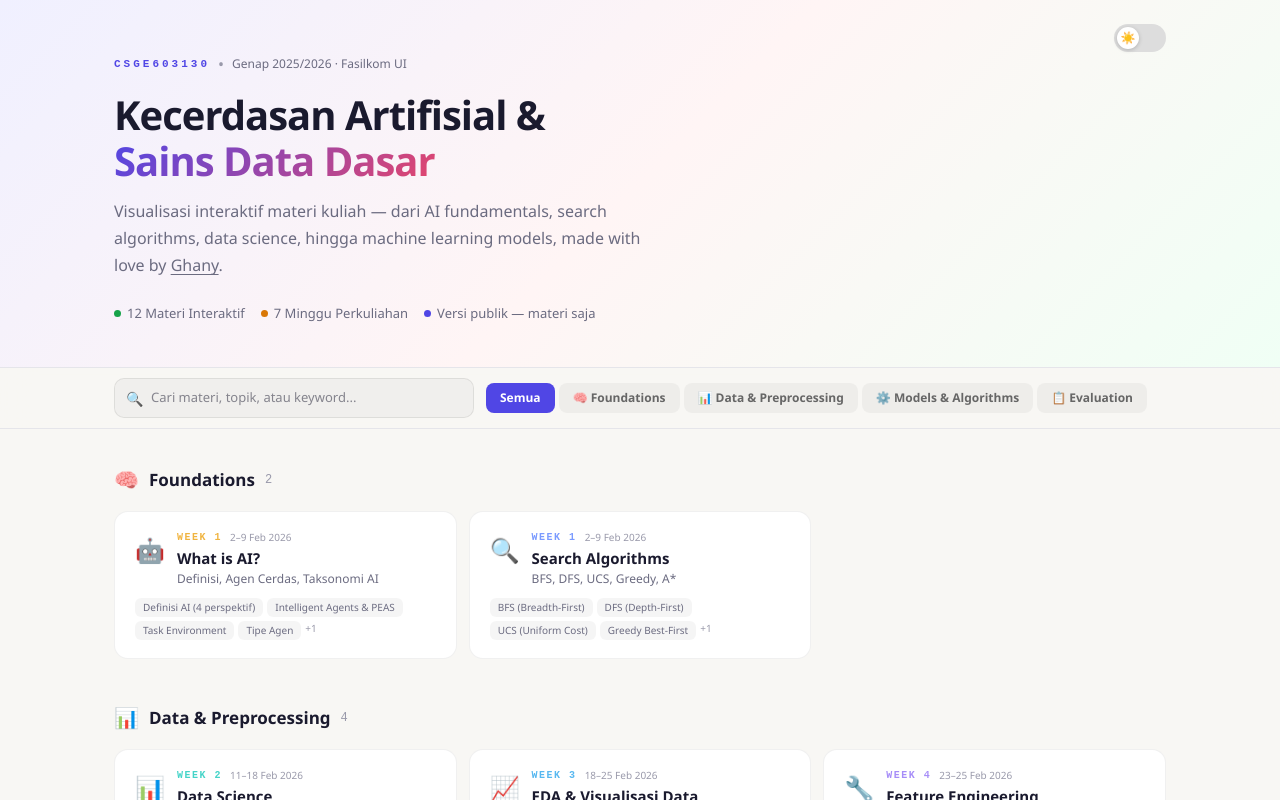
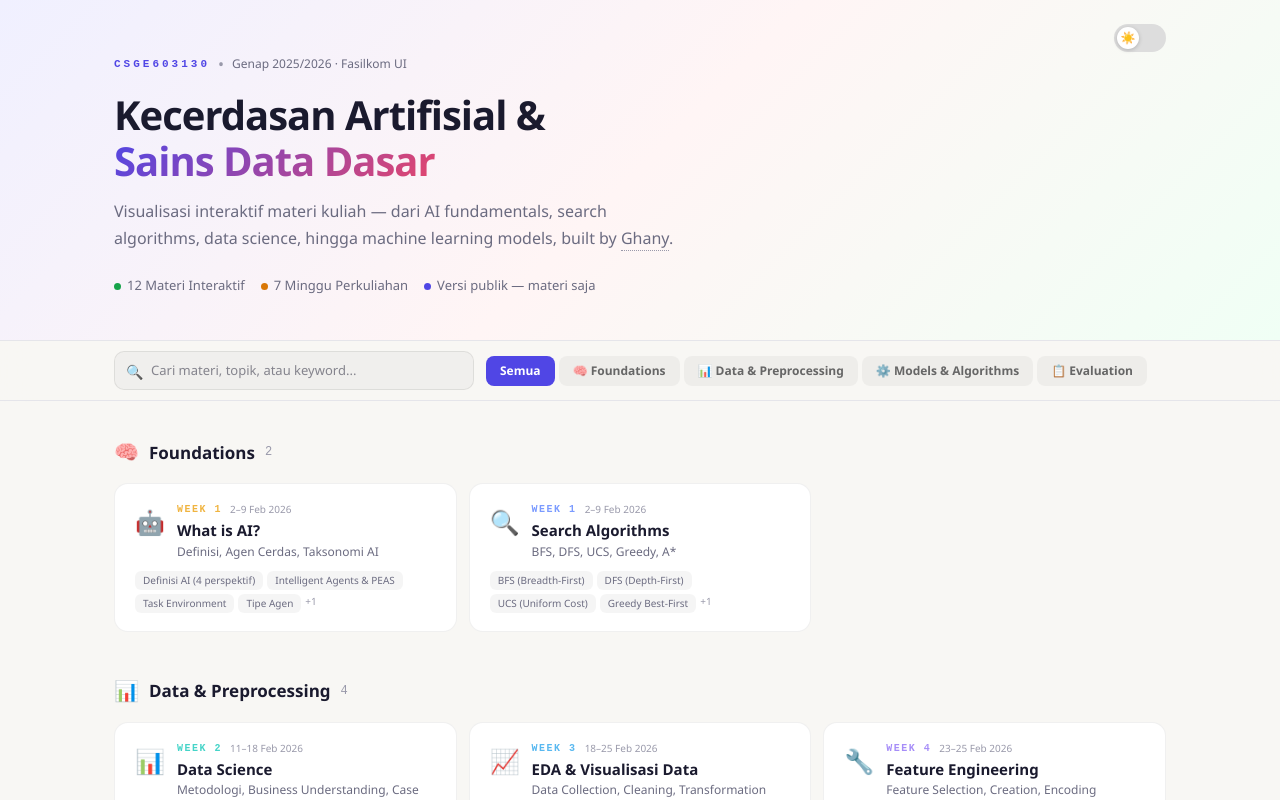
Before and after one commit to GhanyR/kasdad-public, a Next.js app: page / in a window 1280 px wide. Shown: the top 800 px of the page. Built offline with nearby package versions, Linux system fonts and the light colour scheme.

Commit message:
built by + dotted underline

```diff
--- a/src/app/page.tsx
+++ b/src/app/page.tsx
@@ -124,8 +124,8 @@ export default function Home() {
           </h1>
           <p style={{ color: t.textMuted, fontSize: 16, maxWidth: 560, lineHeight: 1.7, marginBottom: 24 }}>
             Visualisasi interaktif materi kuliah — dari AI fundamentals,
-            search algorithms, data science, hingga machine learning models, made with love by{" "}
-            <a href="https://www.instagram.com/ghanyrasyid_/" target="_blank" rel="noopener noreferrer" style={{ color: t.textMuted, textDecoration: "underline", textUnderlineOffset: 3 }}>Ghany</a>.
+            search algorithms, data science, hingga machine learning models, built by{" "}
+            <a href="https://www.instagram.com/ghanyrasyid_/" target="_blank" rel="noopener noreferrer" style={{ color: t.textMuted, textDecoration: "none", borderBottom: `1px dotted ${t.textDim}`, paddingBottom: 1 }}>Ghany</a>.
           </p>
           <div style={{ display: "flex", alignItems: "center", gap: 16, flexWrap: "wrap" }}>
             {[
```
